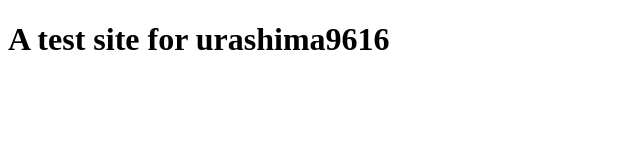
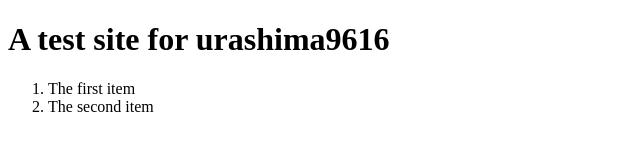
Before and after one commit to urashima9616/urashima9616.github.io, a plain HTML site: page index.html in a window 1280 px wide. Shown: the whole page, without its empty margins (0-640 px from the left). Drawn offline with Linux system fonts and the light colour scheme.

Commit message:
trying out html format

```diff
--- a/index.html
+++ b/index.html
@@ -7,6 +7,10 @@ A:link { color: red } A:visited { color: maroon } A:active { color: fuchsia } </
 </HEAD>
 <BODY>
     <h1>A test site for urashima9616</h1>
+    <OL>
+        <LI> The first item </LI>
+        <LI> The second item </LI>
+    </OL>
 
 </BODY>
 </HTML>
```
